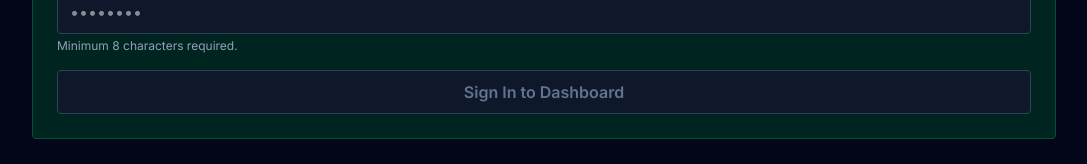
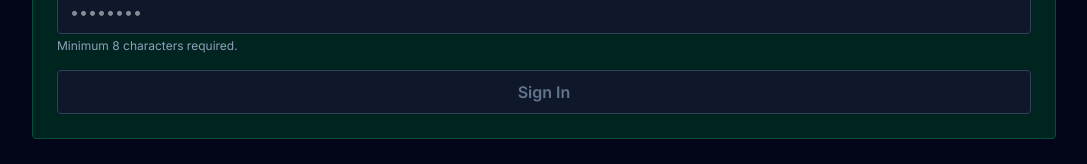
Before and after one commit to JayDumagat/pera-system, a React (Vite) app: page / in a window 1280 px wide. Shown: the part 723-887 px from the top of the page, without its empty margins (96-1183 px from the left). Built offline with nearby package versions, Linux system fonts and the light colour scheme.

Commit message:
Refine login button label wording
Agent-Logs-Url: https://github.com/JayDumagat/pera-system/sessions/7644ed38-bd7c-4877-af6d-f81a96208ec3

Co-authored-by: JayDumagat <54160374+JayDumagat@users.noreply.github.com>

```diff
--- a/src/App.tsx
+++ b/src/App.tsx
@@ -151,7 +151,7 @@ function AuthPage({ onAuthenticate }: AuthPageProps) {
               disabled={!canSubmit}
               className="min-h-11 w-full border border-emerald-500 bg-emerald-700 px-4 text-base font-semibold text-white disabled:border-slate-700 disabled:bg-slate-900 disabled:text-slate-500"
             >
-              {mode === 'login' ? 'Sign In to Dashboard' : 'Create Account & Continue'}
+              {mode === 'login' ? 'Sign In' : 'Create Account & Continue'}
             </button>
           </form>
         </section>
```
